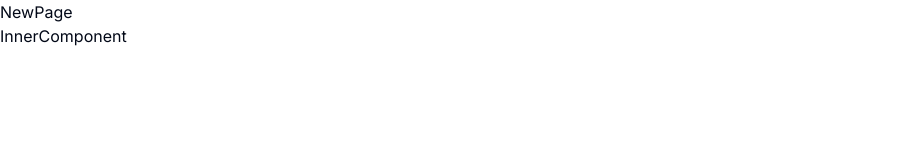
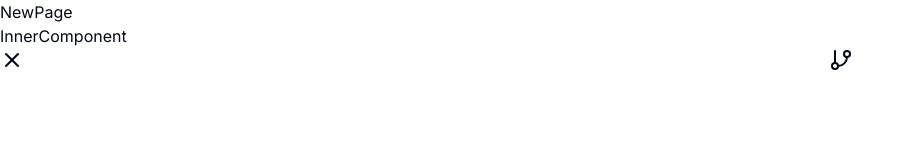
Before and after one commit to DemocracyDevelopers/AuditVisualizer, a Next.js app: page /new-page in a window 1280 px wide. Shown: the top 160 px of the page, without its empty margins (0-913 px from the left). Built offline with nearby package versions, Linux system fonts and the light colour scheme.

Commit message:
feat: Add icons to InnerComponent

```diff
--- a/app/new-page/components/inner-component.tsx
+++ b/app/new-page/components/inner-component.tsx
@@ -1,5 +1,16 @@
+import { GitBranch, X } from "lucide-react";
+
 function InnerComponent() {
-  return <div>InnerComponent</div>;
+  return (
+    <div>
+      <div>InnerComponent</div>
+      {/* 图标一般就用 https://lucide.dev/icons/*/}
+      <div className="flex w-2/3 justify-between">
+        <X />
+        <GitBranch />
+      </div>
+    </div>
+  );
 }
 
 export default InnerComponent;
```
